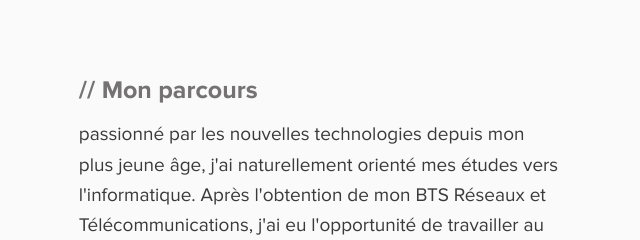
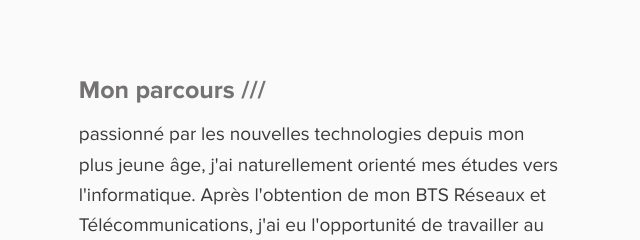
Before and after one commit to AristideSamba/portfolio-aristide, a plain HTML site: page apropos.html in a window 1280 px wide. Shown: the part 551-791 px from the top of the page, 535-1175 px from the left. Drawn offline with Linux system fonts and the light colour scheme.

Commit message:
Edit du fichier readme.md

```diff
--- a/apropos.html
+++ b/apropos.html
@@ -90,7 +90,7 @@
                 </figcaption>
             </figure>
             <div class="description-second-section">
-                <h3>// Mon parcours</h3>
+                <h3>Mon parcours ///</h3>
                 <p>
                     passionné par les nouvelles technologies depuis mon plus jeune âge, j'ai naturellement orienté mes études vers l'informatique.
                     Après l'obtention de mon BTS Réseaux et Télécommunications, j'ai eu l'opportunité de travailler au Congo, d'abord en tant qu'Agent distribution IT au sein
```
Also changed, not shown: asset/logo-aristidesamba2.jpg (added), readme.md, 1 other file.
